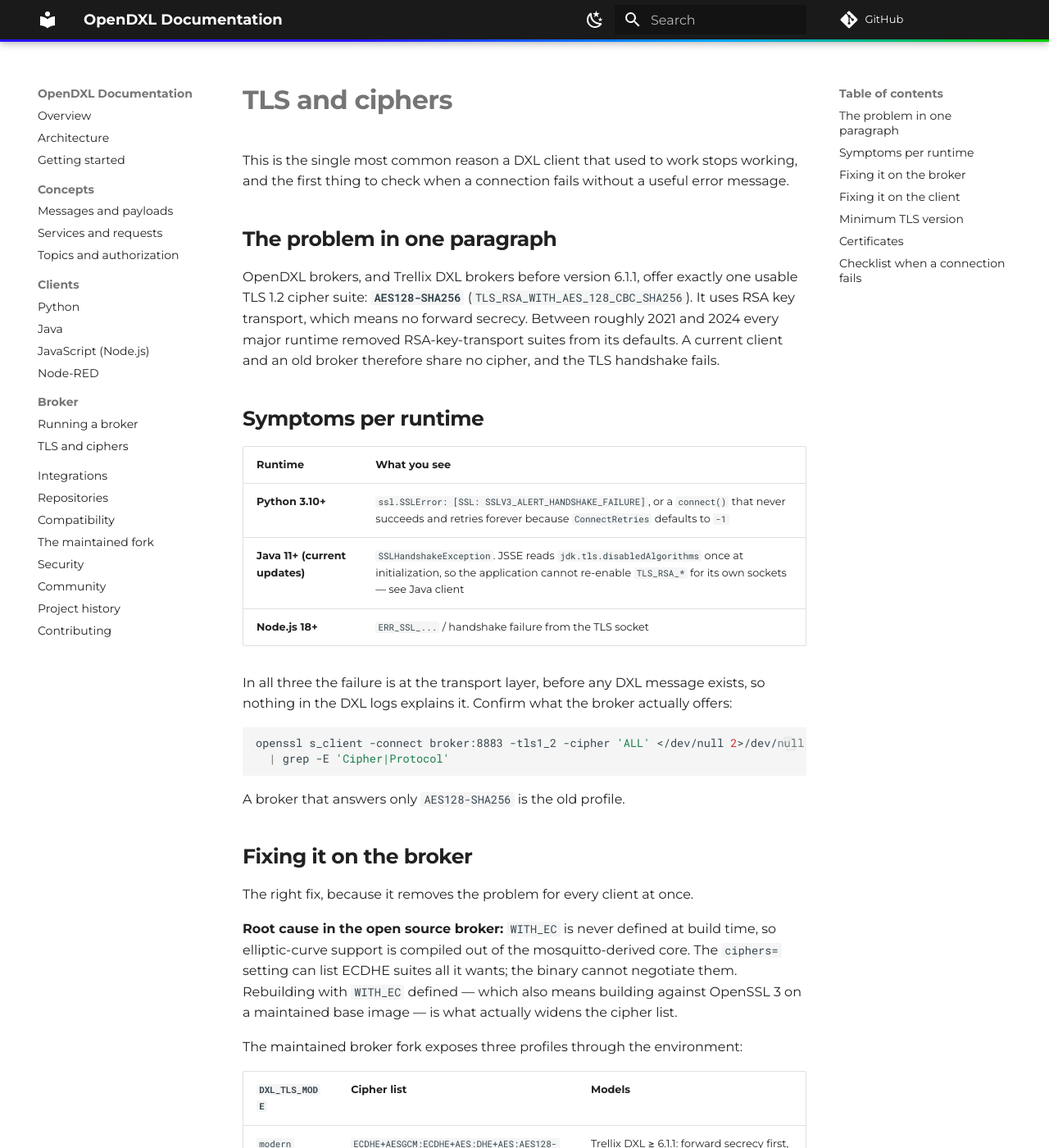
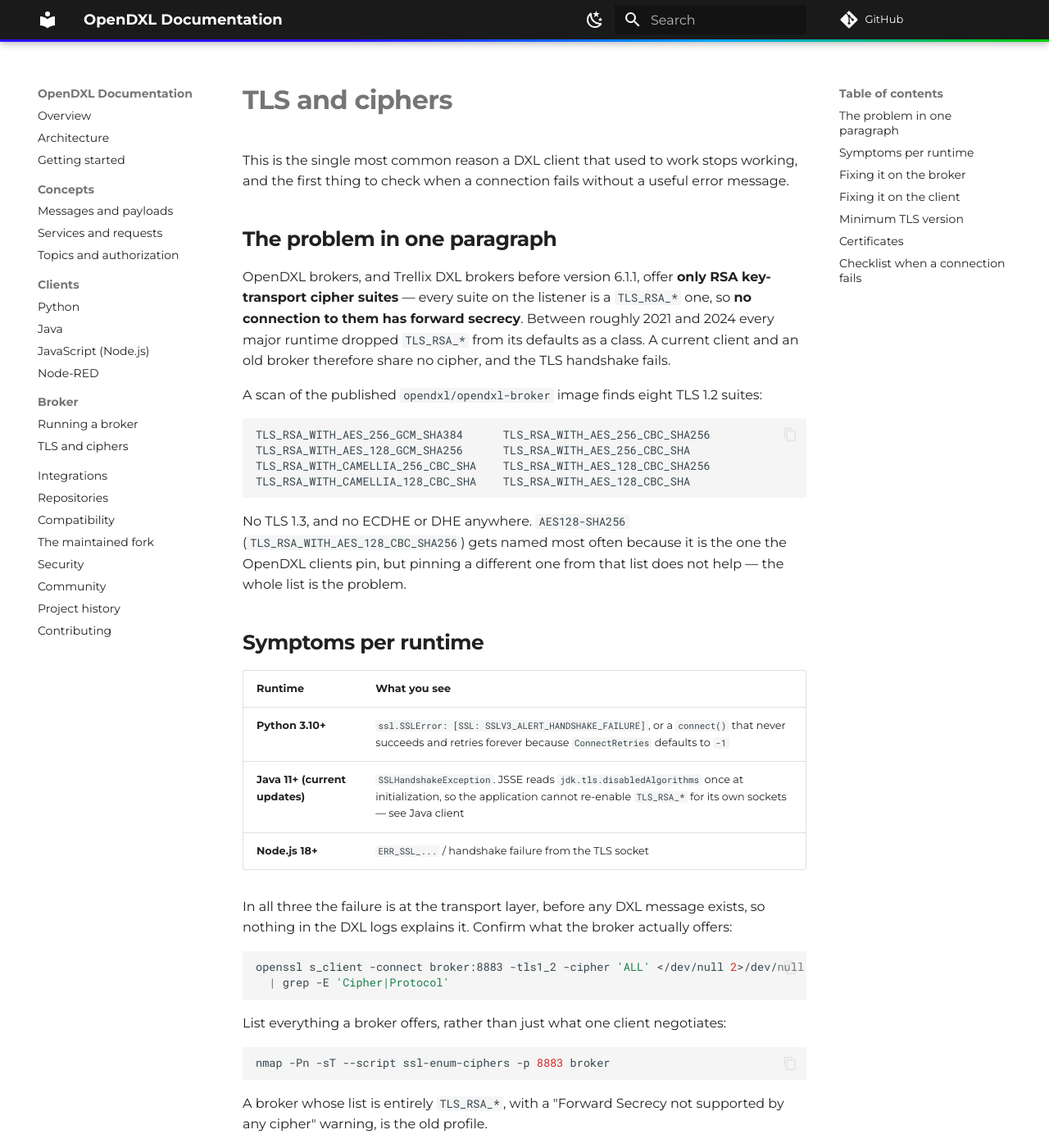
Before and after one commit to JMuellerTX/opendxl-docs, an MkDocs documentation site: the page built from docs/broker/tls.md, in a window 1280 px wide and 1400 px high. Shown: the whole window at 82% size. Built offline with MkDocs 1.6.1 and Material for MkDocs 9.7.7, drawn with Linux system fonts in a browser that asks for light colours; comment, search, counter and statistics services are not loaded.

Commit message:
Correct the "one cipher suite" claim: the old broker offers eight, all RSA
The documentation said the published broker image offers "exactly one usable
TLS 1.2 cipher suite, AES128-SHA256". A scan of four running brokers with
nmap ssl-enum-ciphers says otherwise:

  opendxl/opendxl-broker (Docker Hub, 2021)   8 suites, 0 with forward secrecy
  fork, DXL_TLS_MODE=modern                  17 suites, 16 with forward secrecy
  fork, DXL_TLS_MODE=legacy                   4 suites, 0 with forward secrecy
  fork, DXL_TLS_MODE=pfs-only                16 suites, 16 with forward secrecy

The published image offers AES256-GCM-SHA384, AES128-GCM-SHA256, two Camellia
CBC suites and four AES CBC suites -- but every one of them is TLS_RSA_*, so
no connection to it has forward secrecy. That is the actual property, and it
is why current runtimes fail: they dropped TLS_RSA_* as a class, not one
suite. Pinning a different suite from that list does not help.

AES128-SHA256 is still worth naming because it is the one the OpenDXL clients
pin, but it was wrong to present it as the only one on offer.

The TLS page now shows the measured list and tells readers to enumerate with
nmap rather than trusting what a single client happens to negotiate --
s_client reports one suite, which is how the original claim survived.

````diff
--- a/docs/broker/tls.md
+++ b/docs/broker/tls.md
@@ -5,11 +5,25 @@
 
 ## The problem in one paragraph
 
-OpenDXL brokers, and Trellix DXL brokers before version 6.1.1, offer exactly one usable TLS
-1.2 cipher suite: **`AES128-SHA256`** (`TLS_RSA_WITH_AES_128_CBC_SHA256`). It uses RSA key
-transport, which means no forward secrecy. Between roughly 2021 and 2024 every major runtime
-removed RSA-key-transport suites from its defaults. A current client and an old broker
-therefore share no cipher, and the TLS handshake fails.
+OpenDXL brokers, and Trellix DXL brokers before version 6.1.1, offer **only RSA
+key-transport cipher suites** — every suite on the listener is a `TLS_RSA_*` one, so **no
+connection to them has forward secrecy**. Between roughly 2021 and 2024 every major runtime
+dropped `TLS_RSA_*` from its defaults as a class. A current client and an old broker therefore
+share no cipher, and the TLS handshake fails.
+
+A scan of the published `opendxl/opendxl-broker` image finds eight TLS 1.2 suites:
+
+```
+TLS_RSA_WITH_AES_256_GCM_SHA384      TLS_RSA_WITH_AES_256_CBC_SHA256
+TLS_RSA_WITH_AES_128_GCM_SHA256      TLS_RSA_WITH_AES_256_CBC_SHA
+TLS_RSA_WITH_CAMELLIA_256_CBC_SHA    TLS_RSA_WITH_AES_128_CBC_SHA256
+TLS_RSA_WITH_CAMELLIA_128_CBC_SHA    TLS_RSA_WITH_AES_128_CBC_SHA
+```
+
+No TLS 1.3, and no ECDHE or DHE anywhere. `AES128-SHA256`
+(`TLS_RSA_WITH_AES_128_CBC_SHA256`) gets named most often because it is the one the OpenDXL
+clients pin, but pinning a different one from that list does not help — the whole list is the
+problem.
 
 ## Symptoms per runtime
 
@@ -27,7 +41,14 @@
   | grep -E 'Cipher|Protocol'
 ```
 
-A broker that answers only `AES128-SHA256` is the old profile.
+List everything a broker offers, rather than just what one client negotiates:
+
+```bash
+nmap -Pn -sT --script ssl-enum-ciphers -p 8883 broker
+```
+
+A broker whose list is entirely `TLS_RSA_*`, with a "Forward Secrecy not supported by any
+cipher" warning, is the old profile.
 
 ## Fixing it on the broker
 
````
Also changed, not shown: docs/broker/index.md (+5 -4 lines), docs/compatibility.md (+5 -4 lines), docs/getting-started.md (+5 -4 lines).
